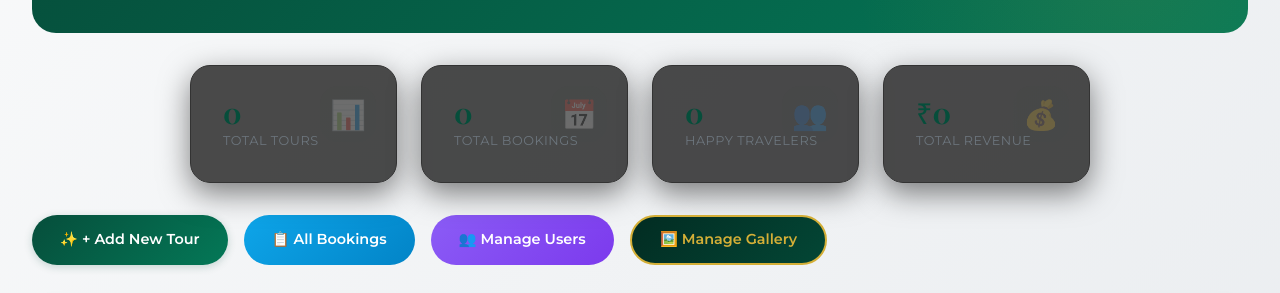
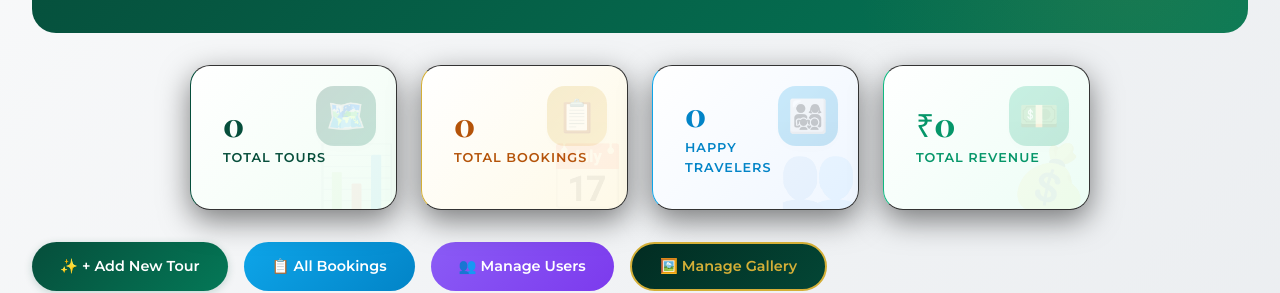
Before and after one commit to Believer313/Holiday-Planner-Tours-Travels, a React (Vite) app: page /admin in a window 1280 px wide. Shown: the part 133-426 px from the top of the page. Built offline with nearby package versions, Linux system fonts and the light colour scheme; no server answers; sample sign-in values are in the browser's storage; a web font is replaced by a local one.

Commit message:
Enhance admin dashboard stats cards - vibrant colors, better visibility

```diff
--- a/src/pages/AdminDashboard.css
+++ b/src/pages/AdminDashboard.css
@@ -406,3 +406,167 @@
     font-size: 0.7rem;
   }
 }
+/* Updated Stats Cards - Vibrant and Eye-catching */
+
+.admin-stats {
+  display: grid;
+  grid-template-columns: repeat(auto-fit, minmax(240px, 1fr));
+  gap: 1.5rem;
+  margin-bottom: 2rem;
+}
+
+.stat-card {
+  background: white;
+  border-radius: 20px;
+  padding: 1.5rem;
+  display: flex;
+  align-items: center;
+  gap: 1rem;
+  box-shadow: 0 8px 25px rgba(0, 0, 0, 0.08);
+  transition: all 0.3s ease;
+  border-left: 5px solid;
+  position: relative;
+  overflow: hidden;
+}
+
+.stat-card::after {
+  content: '';
+  position: absolute;
+  bottom: 0;
+  right: 0;
+  width: 80px;
+  height: 80px;
+  opacity: 0.05;
+  pointer-events: none;
+}
+
+/* Individual Card Colors */
+.stat-card:nth-child(1) {
+  border-left-color: #064e3b;
+  background: linear-gradient(135deg, #ffffff 0%, #f0fdf4 100%);
+}
+.stat-card:nth-child(1)::after {
+  content: '📊';
+  font-size: 4rem;
+}
+
+.stat-card:nth-child(2) {
+  border-left-color: #d4af37;
+  background: linear-gradient(135deg, #ffffff 0%, #fef9e6 100%);
+}
+.stat-card:nth-child(2)::after {
+  content: '📅';
+  font-size: 4rem;
+}
+
+.stat-card:nth-child(3) {
+  border-left-color: #0ea5e9;
+  background: linear-gradient(135deg, #ffffff 0%, #eff6ff 100%);
+}
+.stat-card:nth-child(3)::after {
+  content: '👥';
+  font-size: 4rem;
+}
+
+.stat-card:nth-child(4) {
+  border-left-color: #10b981;
+  background: linear-gradient(135deg, #ffffff 0%, #ecfdf5 100%);
+}
+.stat-card:nth-child(4)::after {
+  content: '💰';
+  font-size: 4rem;
+}
+
+.stat-card:hover {
+  transform: translateY(-6px);
+  box-shadow: 0 15px 35px rgba(0, 0, 0, 0.12);
+}
+
+.stat-icon {
+  width: 60px;
+  height: 60px;
+  border-radius: 18px;
+  display: flex;
+  align-items: center;
+  justify-content: center;
+  font-size: 2rem;
+  background: white;
+  box-shadow: 0 4px 12px rgba(0, 0, 0, 0.05);
+}
+
+.stat-card:nth-child(1) .stat-icon {
+  background: linear-gradient(135deg, #064e3b, #047857);
+  color: white;
+}
+
+.stat-card:nth-child(2) .stat-icon {
+  background: linear-gradient(135deg, #d4af37, #e9c46a);
+  color: white;
+}
+
+.stat-card:nth-child(3) .stat-icon {
+  background: linear-gradient(135deg, #0ea5e9, #0284c7);
+  color: white;
+}
+
+.stat-card:nth-child(4) .stat-icon {
+  background: linear-gradient(135deg, #10b981, #059669);
+  color: white;
+}
+
+.stat-info {
+  flex: 1;
+}
+
+.stat-info h3 {
+  font-size: 2rem;
+  font-weight: 800;
+  margin: 0;
+  line-height: 1;
+}
+
+.stat-card:nth-child(1) .stat-info h3 { color: #064e3b; }
+.stat-card:nth-child(2) .stat-info h3 { color: #b45309; }
+.stat-card:nth-child(3) .stat-info h3 { color: #0284c7; }
+.stat-card:nth-child(4) .stat-info h3 { color: #059669; }
+
+.stat-info p {
+  font-size: 0.8rem;
+  font-weight: 600;
+  text-transform: uppercase;
+  letter-spacing: 1px;
+  margin: 0.5rem 0 0;
+}
+
+.stat-card:nth-child(1) .stat-info p { color: #064e3b; }
+.stat-card:nth-child(2) .stat-info p { color: #b45309; }
+.stat-card:nth-child(3) .stat-info p { color: #0284c7; }
+.stat-card:nth-child(4) .stat-info p { color: #059669; }
+
+/* Responsive */
+@media (max-width: 768px) {
+  .admin-stats {
+    grid-template-columns: repeat(2, 1fr);
+    gap: 1rem;
+  }
+
+  .stat-card {
+    padding: 1rem;
+  }
+
+  .stat-icon {
+    width: 48px;
+    height: 48px;
+    font-size: 1.5rem;
+  }
+
+  .stat-info h3 {
+    font-size: 1.5rem;
+  }
+}
+
+@media (max-width: 480px) {
+  .admin-stats {
+    grid-template-columns: 1fr;
+  }
+}
--- a/src/pages/AdminDashboard.jsx
+++ b/src/pages/AdminDashboard.jsx
@@ -50,7 +50,7 @@ export default function AdminDashboard() {
         setStats({
           totalTours: toursRes.data.length,
           totalBookings: bookingsRes.data.length,
-          totalUsers: [...new Set(bookingsRes.data.map(b => b.user?._id))].length,
+          totalUsers: [...new Set(bookingsRes.data.map(b => b.user?._id).filter(Boolean))].length,
           totalRevenue: totalRevenue
         });
       } catch (err) {
@@ -92,28 +92,28 @@ export default function AdminDashboard() {
       {/* STATS CARDS */}
       <div className="admin-stats">
         <div className="stat-card">
-          <div className="stat-icon">📊</div>
+          <div className="stat-icon">🗺️</div>
           <div className="stat-info">
             <h3>{stats.totalTours}</h3>
             <p>Total Tours</p>
           </div>
         </div>
         <div className="stat-card">
-          <div className="stat-icon">📅</div>
+          <div className="stat-icon">📋</div>
           <div className="stat-info">
             <h3>{stats.totalBookings}</h3>
             <p>Total Bookings</p>
           </div>
         </div>
         <div className="stat-card">
-          <div className="stat-icon">👥</div>
+          <div className="stat-icon">👨‍👩‍👧‍👦</div>
           <div className="stat-info">
-            <h3>{stats.totalUsers}</h3>
+            <h3>{stats.totalUsers || 0}</h3>
             <p>Happy Travelers</p>
           </div>
         </div>
         <div className="stat-card">
-          <div className="stat-icon">💰</div>
+          <div className="stat-icon">💵</div>
           <div className="stat-info">
             <h3>₹{stats.totalRevenue.toLocaleString()}</h3>
             <p>Total Revenue</p>
```
